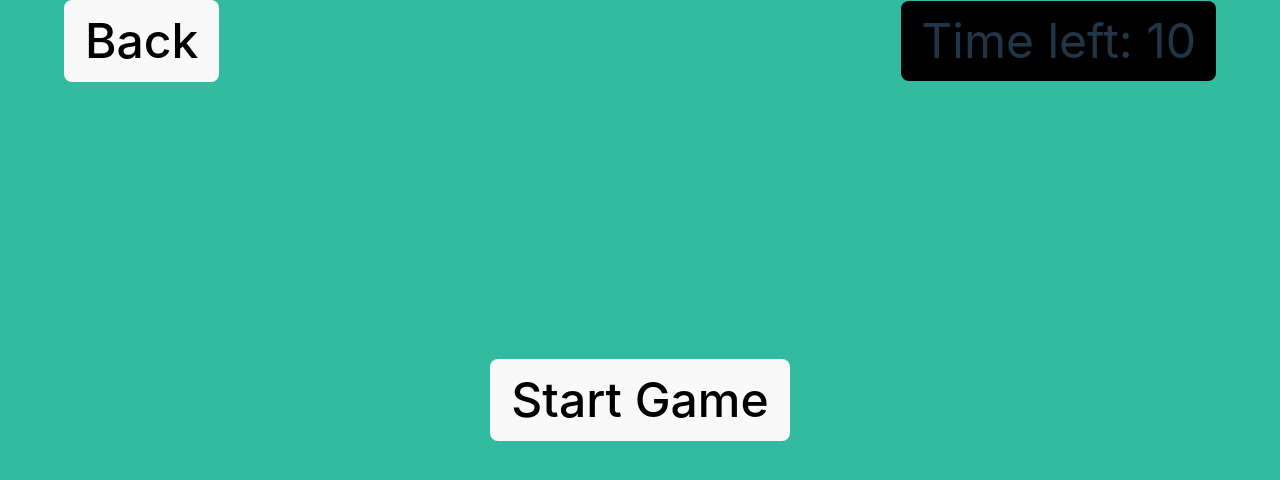
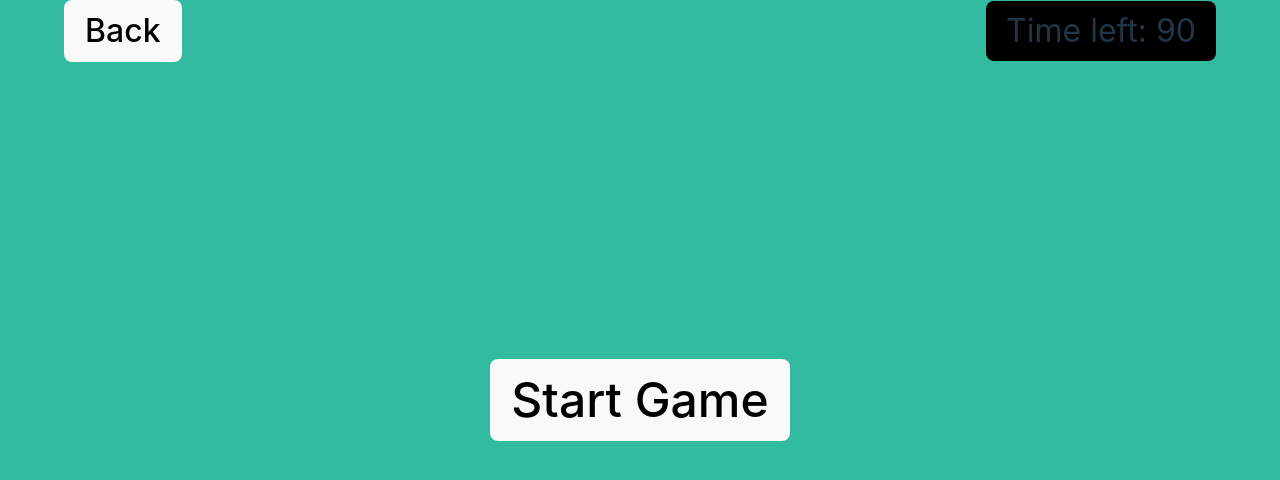
Before and after one commit to toonPt0473/taxi-driver-new-year-game, a React (Vite) app: page / in a window 1280 px wide. Both pictures are taken after a click on the button "โตโน่สตาร์ทมอไซค์". Shown: the top 480 px of the page. Built offline with nearby package versions, Linux system fonts and the light colour scheme.

Commit message:
fix style

```diff
--- a/src/GameZone.tsx
+++ b/src/GameZone.tsx
@@ -20,7 +20,7 @@ enum GameStateType {
 const randomColor = () => Math.floor(Math.random() * 16777215).toString(16);
 
 let interval: number | undefined;
-const GAME_TIME = 10;
+const GAME_TIME = 90;
 
 const countSound = new Audio(
   "http://commondatastorage.googleapis.com/codeskulptor-demos/pyman_assets/eatpellet.ogg"
@@ -112,7 +112,7 @@ export const GameZone: FC<GameZoneProps> = ({
       >
         <button
           onClick={onBack}
-          style={{ fontSize: 48, padding: "10px 20px", lineHeight: "60px" }}
+          style={{ fontSize: 32, padding: "10px 20px", lineHeight: "40px" }}
         >
           Back
         </button>
@@ -121,10 +121,10 @@ export const GameZone: FC<GameZoneProps> = ({
             background: "black",
             padding: "10px 20px",
             borderRadius: 8,
-            fontSize: 48,
+            fontSize: 32,
             margin: 0,
             marginBottom: 0,
-            lineHeight: "60px",
+            lineHeight: "40px",
           }}
         >
           Time left: {gameTime}
@@ -195,9 +195,9 @@ export const GameZone: FC<GameZoneProps> = ({
               <button
                 onClick={() => onGameEnd(point)}
                 style={{
-                  fontSize: 48,
+                  fontSize: 32,
                   padding: "10px 20px",
-                  lineHeight: "60px",
+                  lineHeight: "40px",
                 }}
               >
                 DONE
```
